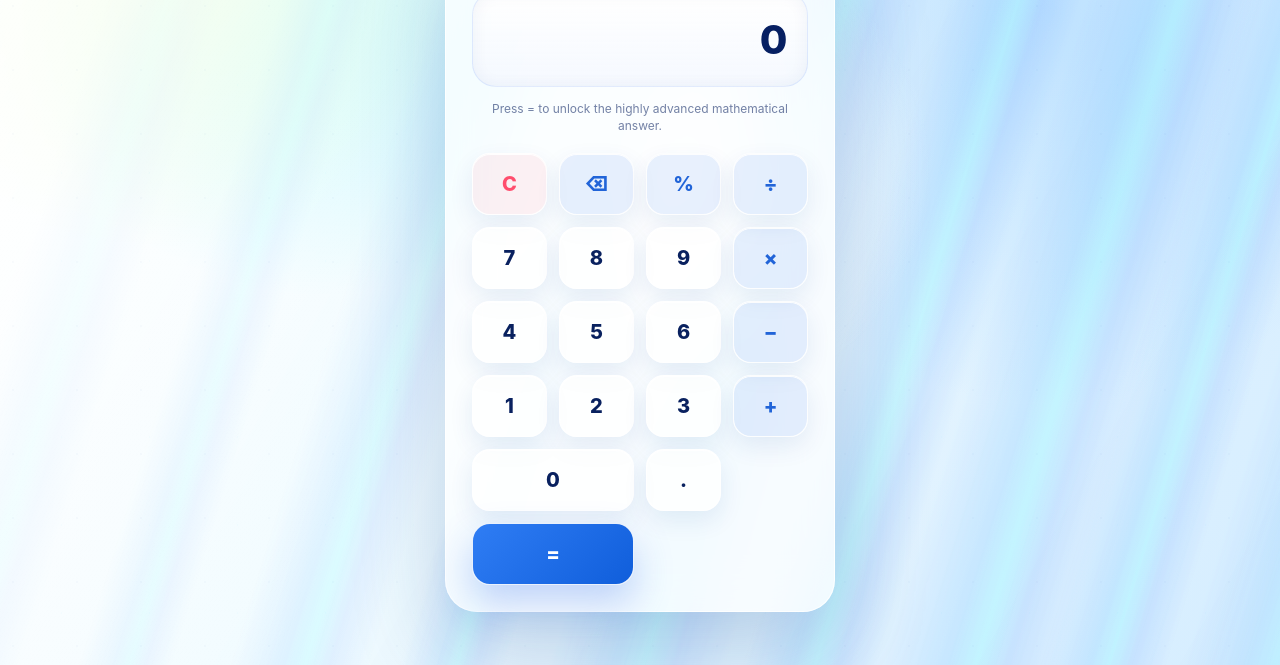
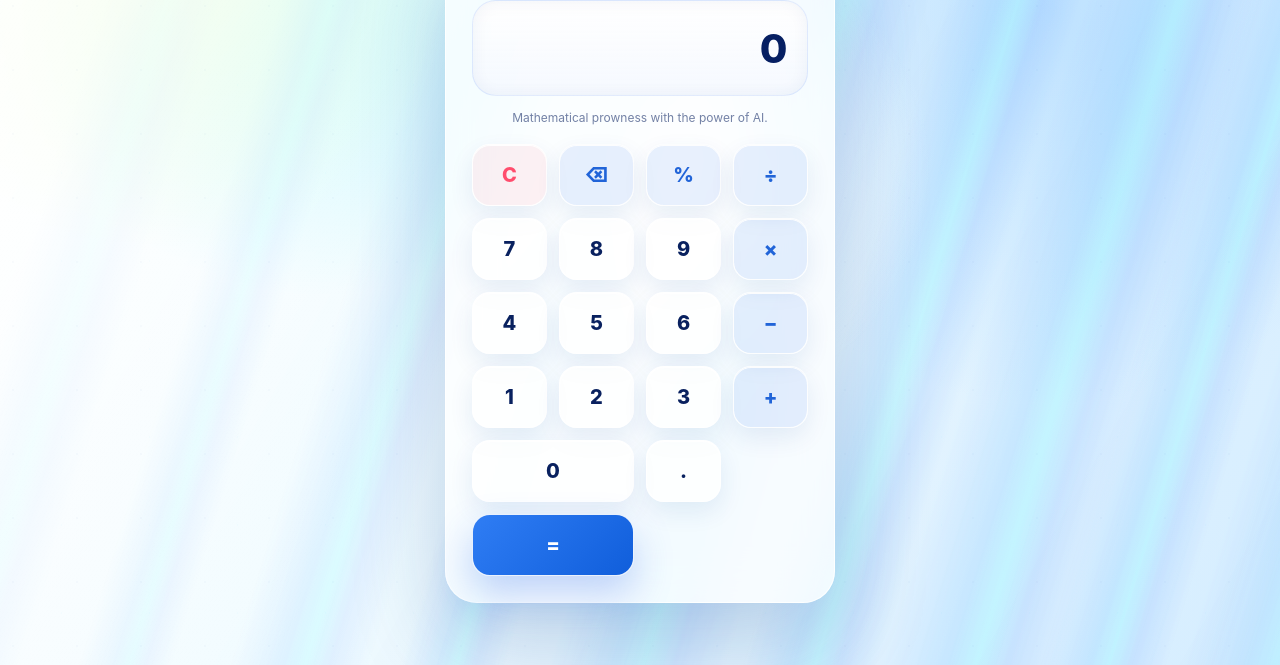
Before and after one commit to justanotheruserr/glasscalculator, a plain HTML site: page index.html in a window 1280 px wide. Shown: the part 135-800 px from the top of the page. Drawn offline with Linux system fonts and the light colour scheme.

Commit message:
Update and rename test.html to index.html

```diff
--- a/test.html
+++ b/index.html
@@ -3,7 +3,7 @@
 <head>
   <meta charset="UTF-8" />
   <meta name="viewport" content="width=device-width, initial-scale=1.0" />
-  <title>Premium Calculator</title>
+  <title>Glass Calculator Ultra</title>
 
   <style>
     * {
@@ -634,7 +634,7 @@
     <div class="display" id="display">0</div>
 
     <div class="hint">
-      Press = to unlock the highly advanced mathematical answer.
+      Mathematical prowness with the power of AI.
     </div>
 
     <div class="fake-note" id="fakeNote">
```
